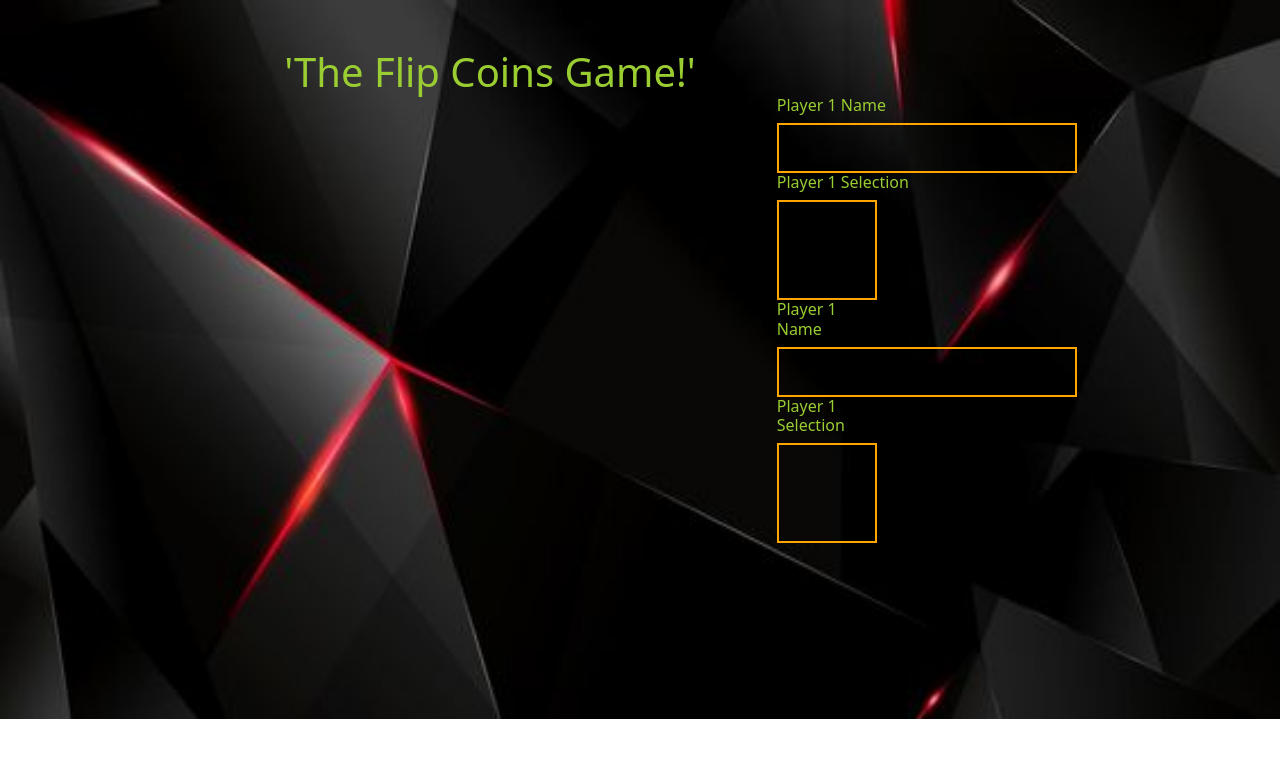
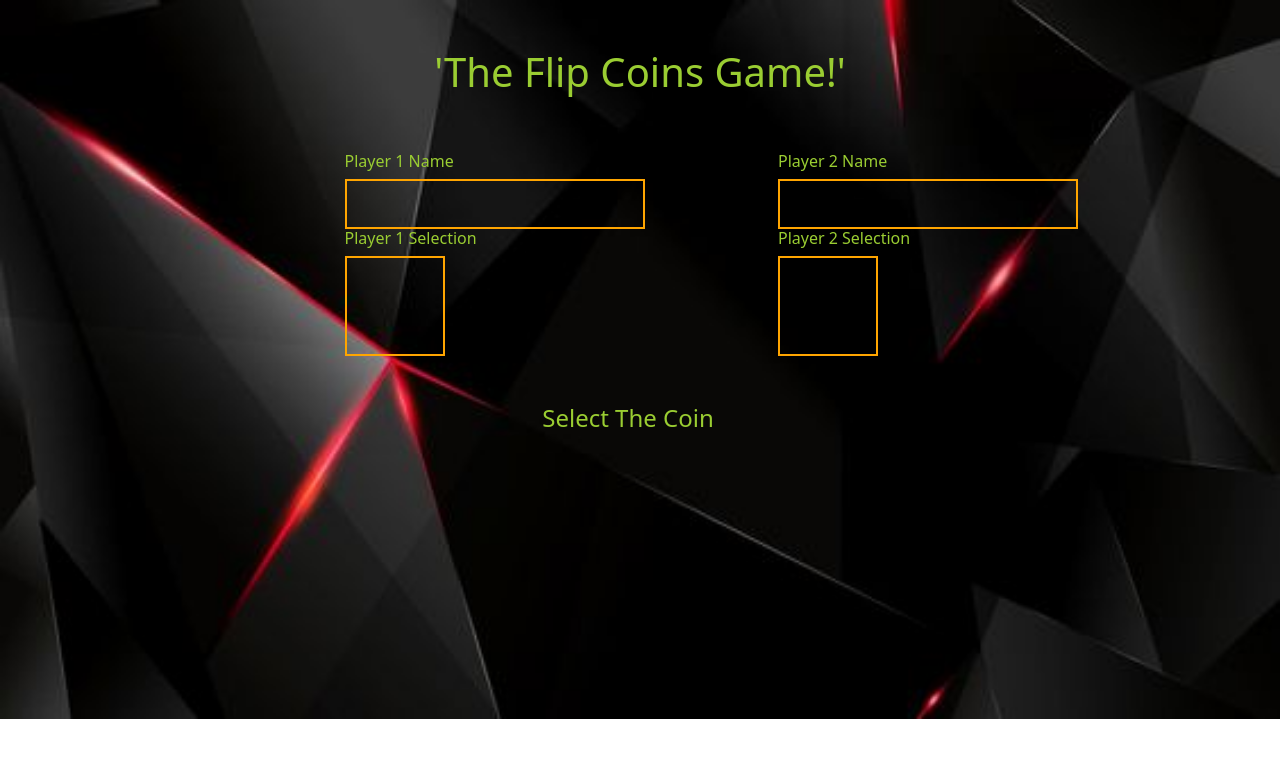
Before and after one commit to Rehansmit/flip_coin_Game, a plain HTML site: page game.html in a window 1280 px wide. Drawn offline with nearby package versions, Linux system fonts and the light colour scheme; some packages are replaced by stand-ins of ours; a script that the page names is missing.

Commit message:
updating UI

```diff
--- a/game.html
+++ b/game.html
@@ -15,49 +15,106 @@
 
     <div class="container main d-flex justify-content-center mt-5 mb-5">
 
-        <div class="row justify-content-center d-flex">
+        <div class="row ">
             <div class="col-md-12">
-                <h1>'The Flip Coins Game!' </h1>
-            </div>
+                <h1 class="heading">'The Flip Coins Game!' </h1>
             </div>
 
 
 
+
             <div class=" row player1_detail d-flex justify-content-center mt-5">
-            <div class="col-md-6 ml-3 ">
 
-                <div><h6>Player 1 Name</h6></div>
+                <div class="col-md-6 justify-content-center d-flex ">
+                    <div class="player1_box">
+                        <div>
+                            <h6>Player 1 Name</h6>
+                        </div>
                         <div class="p1name">
 
 
                         </div>
 
 
-                <div><h6>Player 1 Selection</h6></div>
+                        <div>
+                            <h6>Player 1 Selection</h6>
+                        </div>
 
                         <div class="p1slection"></div>
 
                         <div>
 
                         </div>
+                    </div>
 
-
-            <div class="col-md-6 ml-3 player2 ">
-
-                <div><h6>Player 1 Name</h6></div>
+                    <div class="col-md-6 justify-content-center d-flex ">
+                        <div class="player2_box">
+                            <div>
+                                <h6>Player 2 Name</h6>
+                            </div>
                             <div class="p1name">
 
 
                             </div>
 
 
-                <div><h6>Player 1 Selection</h6></div>
+                            <div>
+                                <h6>Player 2 Selection</h6>
+                            </div>
 
                             <div class="p1slection"></div>
 
                             <div>
+                            </div>
+                        </div>
+                    </div>
+
 
                 </div>
+            </div>
+
+
+
+                <div class="row mt-5 justify-content-center d-flex ">
+
+                    <div class="col-md-12">
+                        <div class="select-coin">
+                            <h4>Select The Coin</h4>
+                        </div>
+
+                    </div>
+
+
+                </div>
+
+
+
+            </div>
+
+
+
+
+
+
+
+
+
+
+
+
+
+
+
+
+
+
+
+
+
+
+
+
+
 
 
 
--- a/style1.css
+++ b/style1.css
@@ -3,6 +3,12 @@ body{
     background-size: cover;
     background-repeat: no-repeat;
     color: yellowgreen;
+}
+
+
+.heading{
+    justify-content: center;
+text-align: center;
 }
 
 
@@ -23,3 +29,12 @@ body{
     display: inline-block;
     justify-content: left;
 }
+
+.player2_box{
+    display: inline-block;
+    margin-left: 300px;
+}
+
+.select-coin{
+    text-align: center;
+}
```
Lines whose indentation alone changed are shown as unchanged.
